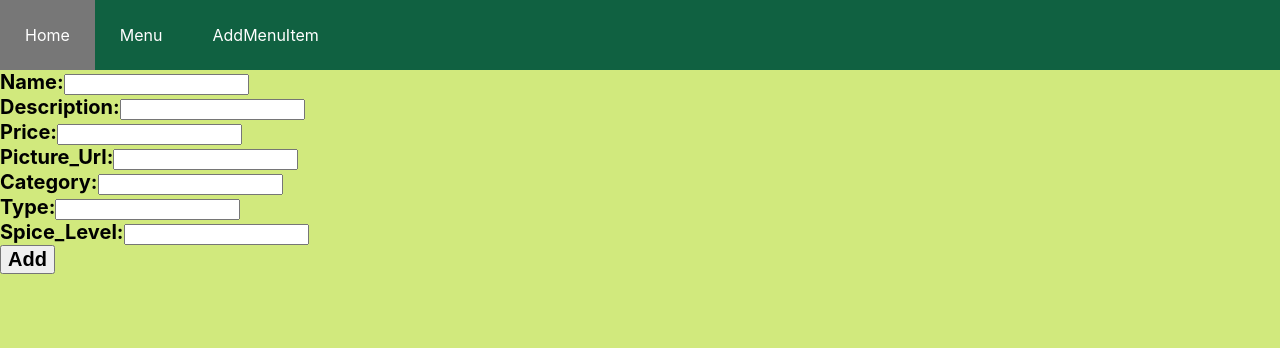
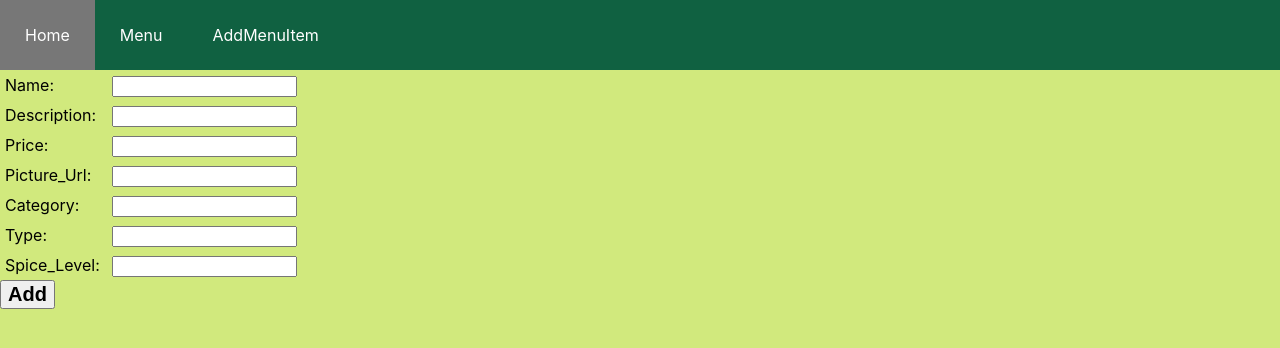
Before and after one commit to SowmyaDondeti/menu-ui, a React (Create React App) app: page /addItem in a window 1280 px wide. Shown: the top 348 px of the page. Built offline with nearby package versions, Linux system fonts and the light colour scheme.

Commit message:
added update file

```diff
--- a/package.json
+++ b/package.json
@@ -13,7 +13,8 @@
     "react-hot-loader": "^4.12.11",
     "react-router": "^5.0.1",
     "react-router-dom": "^5.0.1",
-    "react-scripts": "3.1.1"
+    "react-scripts": "3.1.1",
+    "reactjs-popup": "^1.5.0"
   },
   "scripts": {
     "start": "node server.js",
--- a/src/AddMenuItem.js
+++ b/src/AddMenuItem.js
@@ -1,81 +1,120 @@
-import React from 'react';
-import { BrowserRouter as Router} from 'react-router-dom';
-import axios from 'axios';
+import React from "react";
+import { BrowserRouter as Router } from "react-router-dom";
+import axios from "axios";
 
-const menuStyle = {fontWeight:'bold',
- fontSize:'20px'
-}
+const menuStyle = { fontWeight: "bold", fontSize: "20px" };
+const itemStyle = { display: "inline-block", width: "8%", padding: 5 };
 class AddMenuItem extends React.Component {
-    constructor(props){
+	constructor(props) {
 		super(props);
 		this.state = {
-            name: '',
-            description:'',
-            price:'',
-            pictureUrl:'',
-            category:'',
-            itemType:'',
-            spiceLevel:''};
+			name: "",
+			description: "",
+			price: "",
+			pictureUrl: "",
+			category: "",
+			itemType: "",
+			spiceLevel: "",
+		};
 	}
-    handleChange = ({target:{name, value}})=>{
-        this.setState({ [name] : value});
-    }
+	handleChange = ({ target: { name, value } }) => {
+		this.setState({ [name]: value });
+	};
 
+	handleSubmit = () => {
+		const {
+			name,
+			description,
+			price,
+			pictureUrl,
+			category,
+			type,
+			spiceLevel,
+		} = this.state;
+		const item = {
+			name,
+			description,
+			price,
+			pictureUrl,
+			category,
+			type,
+			spiceLevel,
+		};
+		axios
+			.post(`https://restaurant--menu.herokuapp.com/items`, item)
+			.then(res => {
+				console.log(res);
+			});
+	};
 
-    handleSubmit=(event)=> {
-      event.preventDefault();
-      const{name,description,price,pictureUrl,category,type,spiceLevel} = this.state;
-      const item = {
-        name, description, price, pictureUrl, category, type,spiceLevel
-      };
-      axios.post(`http://localhost:8080/items`,
-      item)
-      .then((res) => {
-        console.log(res);})
-    }
-
-
-    render(){
-        return(
+	render() {
+		return (
 			<Router>
-      <form onSubmit={this.handleSubmit} style={menuStyle}>
-        <label>
-          Name:
-          <input type="text" name="name" value={this.state.name} onChange={this.handleChange} />
-        </label>
-        <br/>
-        <label>
-          Description:
-          <input type="text" name="description" value={this.state.description} onChange={this.handleChange} />
-        </label>
-        <br/>
-        <label>
-          Price:
-          <input type="text" name="price" value={this.state.price} onChange={this.handleChange} />
-        </label>
-        <br/>
-        <label>
-          Picture_Url:
-          <input type="text" name="pictureUrl" value={this.state.pictureUrl} onChange={this.handleChange} />
-        </label>
-        <br/>
-        <label>
-          Category:
-          <input type="text" name="category" value={this.state.category} onChange={this.handleChange} />
-        </label>
-        <br/>
-        <label>
-          Type:
-          <input type="text" name="type" value={this.state.type} onChange={this.handleChange} />
-        </label>
-        <br/>
-        <label>
-          Spice_Level:
-          <input type="text" name="spiceLevel"value={this.state.spiceLevel} onChange={this.handleChange} />
-        </label>
-        <br/>
-         <input type="submit" value="Add"  style={menuStyle}/>
-      </form>
+				<label style={itemStyle}> Name:</label>
+				<input
+					type='text'
+					name='name'
+					value={this.state.name}
+					onChange={this.handleChange}
+				/>
+				<br />
+				<label style={itemStyle}>Description:</label>
+				<input
+					type='text'
+					name='description'
+					value={this.state.description}
+					onChange={this.handleChange}
+				/>
+				<br />
+				<label style={itemStyle}>Price:</label>
+				<input
+					type='text'
+					name='price'
+					value={this.state.price}
+					onChange={this.handleChange}
+				/>
+				<br />
+				<label style={itemStyle}>Picture_Url:</label>
+				<input
+					type='text'
+					name='pictureUrl'
+					value={this.state.pictureUrl}
+					onChange={this.handleChange}
+				/>
+				<br />
+				<label style={itemStyle}>Category:</label>
+				<input
+					type='text'
+					name='category'
+					value={this.state.category}
+					onChange={this.handleChange}
+				/>
+				<br />
+				<label style={itemStyle}>Type:</label>
+				<input
+					type='text'
+					name='type'
+					value={this.state.type}
+					onChange={this.handleChange}
+				/>
+				<br />
+				<label style={itemStyle}>Spice_Level:</label>
+				<input
+					type='text'
+					name='spiceLevel'
+					value={this.state.spiceLevel}
+					onChange={this.handleChange}
+				/>
+				<br />
+				<input
+					type='button'
+					value='Add'
+					style={menuStyle}
+					onClick={() => {
+						this.handleSubmit();
+						alert("Item added succesfully");
+					}}
+				/>
 			</Router>
 		);
 	}
--- a/src/App.js
+++ b/src/App.js
@@ -1,69 +1,94 @@
-import React, { Component} from "react";
-import Menu from './Menu';
-import { BrowserRouter as Router, Route, Link} from 'react-router-dom';
-import Home from './Home';
+import React, { Component } from "react";
+import Menu from "./Menu";
+import { BrowserRouter as Router, Route, Link } from "react-router-dom";
+import Home from "./Home";
 import AddMenuItem from "./AddMenuItem";
 
-const linkStyle = { display: 'inline-block',
-  color: 'white',
-  padding: '25px',
-  textDecoration: 'none'}
-const linkStyleHover = {display: 'inline-block',
-color: 'white',
-padding: '25px',
-textDecoration: 'none',
-backgroundColor:'#777'}
-class App extends Component{
-
+const linkStyle = {
+	display: "inline-block",
+	color: "white",
+	padding: "25px",
+	textDecoration: "none",
+};
+const linkStyleHover = {
+	display: "inline-block",
+	color: "white",
+	padding: "25px",
+	textDecoration: "none",
+	backgroundColor: "#777",
+};
+class App extends Component {
 	constructor(props) {
 		super(props);
-    this.state = {homeHoverd: false, menuHoverd: false,addHoverd: false};
+		this.state = { homeHoverd: false, menuHoverd: false, addHoverd: false };
 	}
 
-  toggleHomeHover = () =>{
-    this.setState({homeHoverd: !this.state.homeHoverd})
-  }
+	toggleHomeHover = () => {
+		this.setState({ homeHoverd: !this.state.homeHoverd });
+	};
 
-  toggleMenuHover = () =>{
-    this.setState({menuHoverd: !this.state.menuHoverd})
-  }
+	toggleMenuHover = () => {
+		this.setState({ menuHoverd: !this.state.menuHoverd });
+	};
 
-  toggleAddHover = () =>{
-    this.setState({addHoverd: !this.state.addHoverd})
-  }
+	toggleAddHover = () => {
+		this.setState({ addHoverd: !this.state.addHoverd });
+	};
 
-  handleInputChange = (event) => {
-    const {target:{value}} = event;
-    this.setState({searchText:value});
+	handleInputChange = event => {
+		const {
+			target: { value },
+		} = event;
+		this.setState({ searchText: value });
+	};
 
-    }
+	render() {
+		const homeLinkStyle = this.state.homeHoverd ? linkStyleHover : linkStyle;
+		const menuLinkStyle = this.state.menuHoverd ? linkStyleHover : linkStyle;
+		const addLinkStyle = this.state.addHoverd ? linkStyleHover : linkStyle;
 
-  render(){
-  const homeLinkStyle = this.state.homeHoverd? linkStyleHover: linkStyle;
-  const menuLinkStyle = this.state.menuHoverd? linkStyleHover: linkStyle;
-  const addLinkStyle = this.state.addHoverd? linkStyleHover: linkStyle;
-
-
-    return(
+		return (
 			<div>
-<Router >
-  <div  style={{ backgroundColor: '#106141',
-    overflow: 'auto',
-    whiteSpace: 'nowrap',
-    alignContent: 'flex-end'}}>
-  <Link style = {homeLinkStyle} onMouseEnter={this.toggleHomeHover} onMouseLeave={this.toggleHomeHover} to="/">Home</Link>
-  <Link style = {menuLinkStyle} onMouseEnter={this.toggleMenuHover} onMouseLeave={this.toggleMenuHover}to="/menu">Menu</Link>
-  <Link style = {addLinkStyle} onMouseEnter={this.toggleAddHover} onMouseLeave={this.toggleAddHover}to="/addItem">AddMenuItem</Link>
-
+				<Router>
+					<div
+						style={{
+							backgroundColor: "#106141",
+							overflow: "auto",
+							whiteSpace: "nowrap",
+							alignContent: "flex-end",
+						}}
+					>
+						<Link
+							style={homeLinkStyle}
+							onMouseEnter={this.toggleHomeHover}
+							onMouseLeave={this.toggleHomeHover}
+							to='/'
+						>
+							Home
+						</Link>
+						<Link
+							style={menuLinkStyle}
+							onMouseEnter={this.toggleMenuHover}
+							onMouseLeave={this.toggleMenuHover}
+							to='/menu'
+						>
+							Menu
+						</Link>
+						<Link
+							style={addLinkStyle}
+							onMouseEnter={this.toggleAddHover}
+							onMouseLeave={this.toggleAddHover}
+							to='/addItem'
+						>
+							AddMenuItem
+						</Link>
 					</div>
 					<div>
-  <Route path = "/" exact component={Home}/>
-  <Route path = "/menu" exact render = {(props)=> <Menu {...props}/>}/>
-  <Route path = "/addItem" exact component={AddMenuItem}/>
-
+						<Route path='/' exact component={Home} />
+						<Route path='/menu' exact render={props => <Menu {...props} />} />
+						<Route path='/addItem' exact component={AddMenuItem} />
 					</div>
 				</Router>
-
 			</div>
 		);
 	}
--- a/src/Item.js
+++ b/src/Item.js
@@ -1,24 +1,49 @@
-import React from 'react';
-const itemStyle = {fontFamily: 'Comic Sans MS', fontSize: 15};
-const imageStyle = {width:200, height: 100, margin:10, border: '2px solid red'};
-const outerContainer = {display: 'flex', flexDirection:'row', alignContent : 'center', width: 450, paddingTop: 10, border: '2px solid #106141'};
-const imageContainer = {display: 'flex', flex:1};
-const itemContainer = {display: 'flex', flex:1, flexDirection:'column'}
-
+import React from "react";
+import UpdateItem from "./UpdateItem";
+const itemStyle = { fontFamily: "Comic Sans MS", fontSize: 15 };
+const imageStyle = {
+	width: 200,
+	height: 100,
+	margin: 10,
+	border: "2px solid red",
+};
+const outerContainer = {
+	display: "flex",
+	flexDirection: "row",
+	alignContent: "center",
+	width: 450,
+	paddingTop: 10,
+	border: "2px solid #106141",
+};
+const imageContainer = { display: "flex", flex: 1 };
+const itemContainer = { display: "flex", flex: 1, flexDirection: "column" };
 
 class Item extends React.Component {
+	state = { item: this.props.item };
+
+	handleUpdate = item => {
+		this.setState({ item });
+	};
 
 	render() {
-        const{item:{name, description, price, pictureUrl}} = this.props;
+		const {
+			item: { name, description, price, pictureUrl },
+		} = this.state;
+
 		return (
-
 			<div style={outerContainer}>
 				<div style={imageContainer}>
-        <img style = {imageStyle} src={pictureUrl} alt="new"/>
+					<img style={imageStyle} src={pictureUrl} alt='new' />
 				</div>
 				<div style={itemContainer}>
-        <div style = {itemStyle} > {name} ${price}</div>
-        <div style = {itemStyle} > {description}</div>
+					<div style={itemStyle}>
+						{" "}
+						{name} ${price}
+					</div>
+					<div style={itemStyle}> {description}</div>
+					<div>
+						<UpdateItem item={this.props.item} onUpdate={this.handleUpdate} />
+					</div>
 				</div>
 			</div>
 		);
--- a/src/Menu.js
+++ b/src/Menu.js
@@ -1,86 +1,109 @@
-import React,{Component} from 'react';
-import axios from 'axios';
-import Item from './Item';
+import React, { Component, Text } from "react";
+import axios from "axios";
+import Item from "./Item";
 
-const itemStyle = {fontWeight:'bold',
-paddingLeft:'15px',
-fontSize:'15px'
-}
+const itemStyle = { fontWeight: "bold", paddingLeft: "15px", fontSize: "15px" };
 class Menu extends Component {
-
 	constructor(props) {
 		super(props);
 		this.state = {
-          allItems:[],
-          menuItems:[],
-           searchText:'',
-           veg:false,
-           non_veg:false,
+			allItems: [],
+			menuItems: [],
+			searchText: "",
+			veg: false,
+			non_veg: false,
 			vegan: false,
-           high:false,
-           medium:false,
-           low:false};
+			high: false,
+			medium: false,
+			low: false,
+		};
 	}
 
-      handleChange = (event)=>{
+	handleChange = event => {
 		const target = event.target;
-    const value = target.type === 'checkbox' ? target.checked : target.value;
+		const value = target.type === "checkbox" ? target.checked : target.value;
 		const name = target.name;
+		this.setState(
+			{
+				[name]: value,
+			},
+			() => {
+				const searchItems =
+					this.state.searchText !== ""
+						? this.state.allItems.filter(item =>
+								item.name
+									.toLowerCase()
+									.includes(this.state.searchText.toLowerCase())
+						  )
+						: this.state.allItems;
+				this.setState({ menuItems: searchItems });
 
-    this.setState({
-      [name]: value
-    }, ()=>{
-      const searchItems = this.state.searchText !== '' ? this.state.allItems.filter(item =>item.name.toLowerCase().includes(this.state.searchText.toLowerCase())): this.state.allItems;
-      this.setState({menuItems:searchItems});
-
-      if(name==='veg' && value){
-
-        const vegItems = this.state.menuItems.filter(item=>item.type==='Veg');
-        this.setState({menuItems:vegItems});
-
+				if (name === "veg" && value) {
+					const vegItems = this.state.menuItems.filter(
+						item => item.type === "Veg"
+					);
+					this.setState({ menuItems: vegItems });
 				}
-    if(name==='non_veg' && value){
-              const nonVegItems = this.state.menuItems.filter(item=>item.type==='Non-Veg');
-        this.setState({menuItems:nonVegItems});
+				if (name === "non_veg" && value) {
+					const nonVegItems = this.state.menuItems.filter(
+						item => item.type === "Non-Veg"
+					);
+					this.setState({ menuItems: nonVegItems });
 				}
-     if(name==='high' && value){
-       const highSpiceItems=this.state.menuItems.filter(item=>item.spiceLevel==='High');
-       this.setState({menuItems:highSpiceItems});
+				// if (name === "high" && value) {
+				// 	const highSpiceItems = this.state.menuItems.filter(
+				// 		item => item.spiceLevel === "High"
+				// 	);
+				// 	this.setState({ menuItems: highSpiceItems });
+				// }
+				// if (name === "medium" && value) {
+				// 	if (this.state.high) {
+				// 		const mediumSpiceItems = this.state.menuItems.filter(
+				// 			item => item.spiceLevel === "Medium"
+				// 		);
+				// 		const spiceItems = [...this.state.menuItems, ...mediumSpiceItems];
+				// 		this.setState({ menuItems: spiceItems });
+				// 	}
+				// }
 			}
-     if(name==='medium'&& value){
-       if(this.state.high)    {
-          const mediumSpiceItems=this.state.menuItems.filter(item=>item.spiceLevel==='Medium');
-          const spiceItems= [...this.state.menuItems, ...mediumSpiceItems];
-          this.setState({menuItems:spiceItems});
-       }
-    }
-
-    });
-
-
-    }
-
+		);
+	};
 
 	componentDidMount() {
-      axios.get(`https://restaurant--menu.herokuapp.com/items/get`)
-        .then((res) => {
+		axios.get(`https://restaurant--menu.herokuapp.com/items/get`).then(res => {
 			const allItems = res.data;
-          this.setState({ allItems, menuItems:allItems });
-        })
+			this.setState({ allItems, menuItems: allItems });
+		});
 	}
 
 	render() {
-
+		const { menuItems } = this.state;
+		console.log("menuItmes", menuItems);
 		return (
 			<div>
-        <input type="text" name= "searchText" placeholder="Search.." onChange={this.handleChange} />
+				<input
+					type='text'
+					name='searchText'
+					placeholder='Search..'
+					onChange={this.handleChange}
+				/>
 				<label style={itemStyle}>
 					Type:
-          <input type="checkbox" name="veg" checked={this.state.veg} onChange={this.handleChange} />
+					<input
+						type='checkbox'
+						name='veg'
+						checked={this.state.veg}
+						onChange={this.handleChange}
+					/>
 					Veg
 				</label>
 				<label style={itemStyle}>
-          <input type="checkbox" name="non_veg" checked={this.state.non_veg} onChange={this.handleChange} />
+					<input
+						type='checkbox'
+						name='non_veg'
+						checked={this.state.non_veg}
+						onChange={this.handleChange}
+					/>
 					Non-Veg
 				</label>
 				{/* <label style={itemStyle}>
@@ -96,12 +119,16 @@ fontSize:'15px'
           <input type="checkbox" name="low" checked={this.state.low} onChange={this.handleChange} />
           Low
         </label> */}
-        <br/>
-        <div style={{columns: '',  padding: 50}}>
-      <div style= {{flex:1}}>{ this.state.menuItems.map((item, idx)=><Item key={idx} item = {item} /> )}</div>
+				<br />
+				<div style={{ columns: "", padding: 50 }}>
+					<div style={{ flex: 1 }}>
+						{menuItems.map(item => (
+							<Item key={item.name} item={item} />
+						))}
 					</div>
 				</div>
-      )
+			</div>
+		);
 	}
 }
 
--- /dev/null
+++ b/src/UpdateItem.js
@@ -0,0 +1,133 @@
+import React from "react";
+import Popup from "reactjs-popup";
+import axios from "axios";
+
+const updateStyle = { display: "inline-block", width: "13%", padding: 5 };
+
+class UpdateItem extends React.Component {
+	state = { item: this.props.item };
+	handleChange = ({ target: { name, value } }) => {
+		console.log(name, value);
+		const item = this.state.item;
+		this.setState({ item: { ...item, [name]: value } });
+	};
+	handleSubmit = () => {
+		const { item } = this.state;
+		axios
+			.put(`https://restaurant--menu.herokuapp.com/items/${item.id}`, item, {
+				headers: { "Content-Type": "application/json" },
+			})
+			.then(res => {
+				this.setState({ open: false });
+				this.props.onUpdate(item);
+			});
+	};
+	render() {
+		const {
+			item: {
+				name,
+				description,
+				price,
+				pictureUrl,
+				category,
+				type,
+				spiceLevel,
+			},
+		} = this.state;
+
+		return (
+			<Popup
+				trigger={open => {
+					return <button style={{ backgroundColor: "#106141" }}>Update</button>;
+				}}
+				modal
+				closeOnDocumentClick={false}
+			>
+				{close => (
+					<div
+						style={{
+							padding: 10,
+							backgroundColor: "#d1e97d",
+							fontWeight: "bold",
+						}}
+					>
+						<label style={updateStyle}>Name:</label>
+						<input
+							type='text'
+							name='name'
+							value={name}
+							onChange={this.handleChange}
+						/>
+						<br />
+						<label style={updateStyle}>Description:</label>
+						<input
+							type='text'
+							name='description'
+							value={description}
+							onChange={this.handleChange}
+						/>
+						<br />
+						<label style={updateStyle}>Price:</label>
+						<input
+							type='text'
+							name='price'
+							value={price}
+							onChange={this.handleChange}
+						/>
+						<br />
+						<label style={updateStyle}>Picture_Url:</label>
+						<input
+							type='text'
+							name='pictureUrl'
+							value={pictureUrl}
+							onChange={this.handleChange}
+						/>
+						<br />
+						<label style={updateStyle}>Category:</label>
+						<input
+							type='text'
+							name='category'
+							value={category}
+							onChange={this.handleChange}
+						/>
+						<br />
+						<label style={updateStyle}>Type:</label>
+						<input
+							type='text'
+							name='type'
+							value={type}
+							onChange={this.handleChange}
+						/>
+						<br />
+						<label style={updateStyle}>SpiceLevel:</label>
+						<input
+							type='text'
+							name='spiceLevel'
+							value={spiceLevel}
+							onChange={this.handleChange}
+						/>
+						<br />
+						<input
+							style={{ fontWeight: "bold", marginRight: "20px" }}
+							type='button'
+							value='Submit'
+							onClick={() => {
+								this.handleSubmit();
+								close();
+							}}
+						/>
+						<input
+							style={{ fontWeight: "bold" }}
+							type='button'
+							value='Cancel'
+							onClick={() => {
+								close();
+							}}
+						/>
+					</div>
+				)}
+			</Popup>
+		);
+	}
+}
+export default UpdateItem;
```
Also changed, not shown: 1 other file (tests, documents, lock files or other folders). Lines whose indentation alone changed are shown as unchanged.
